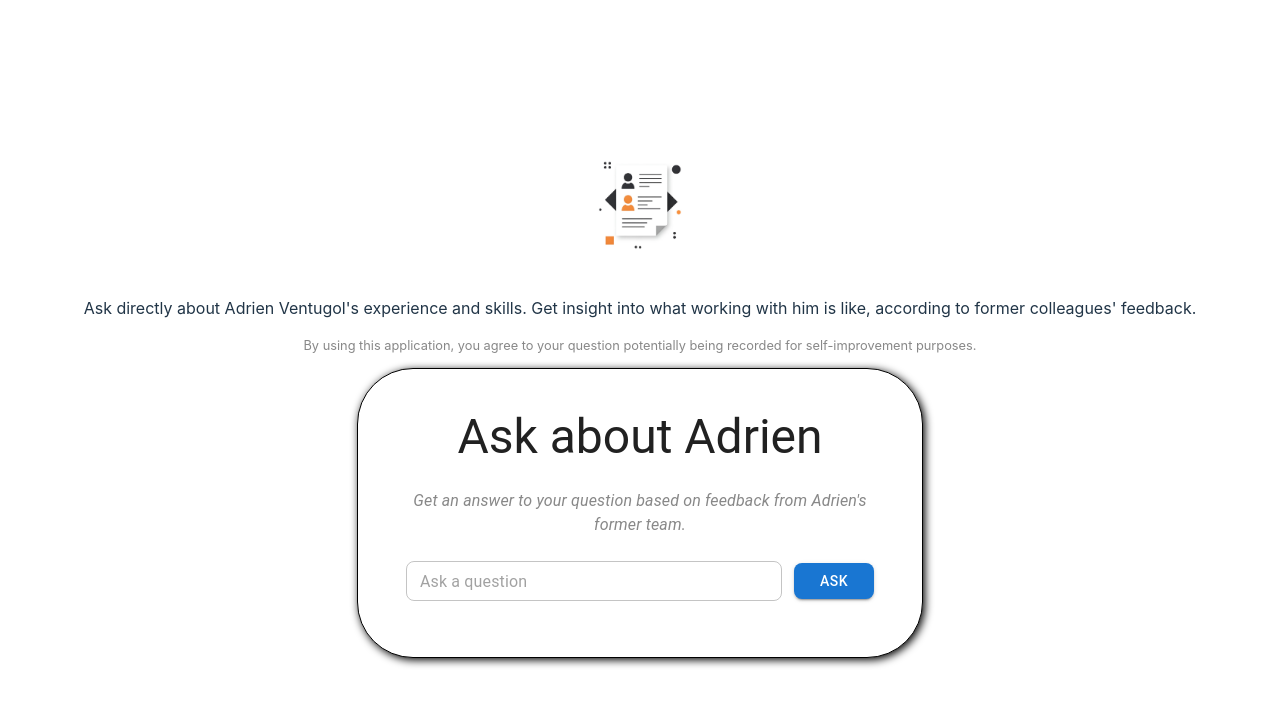
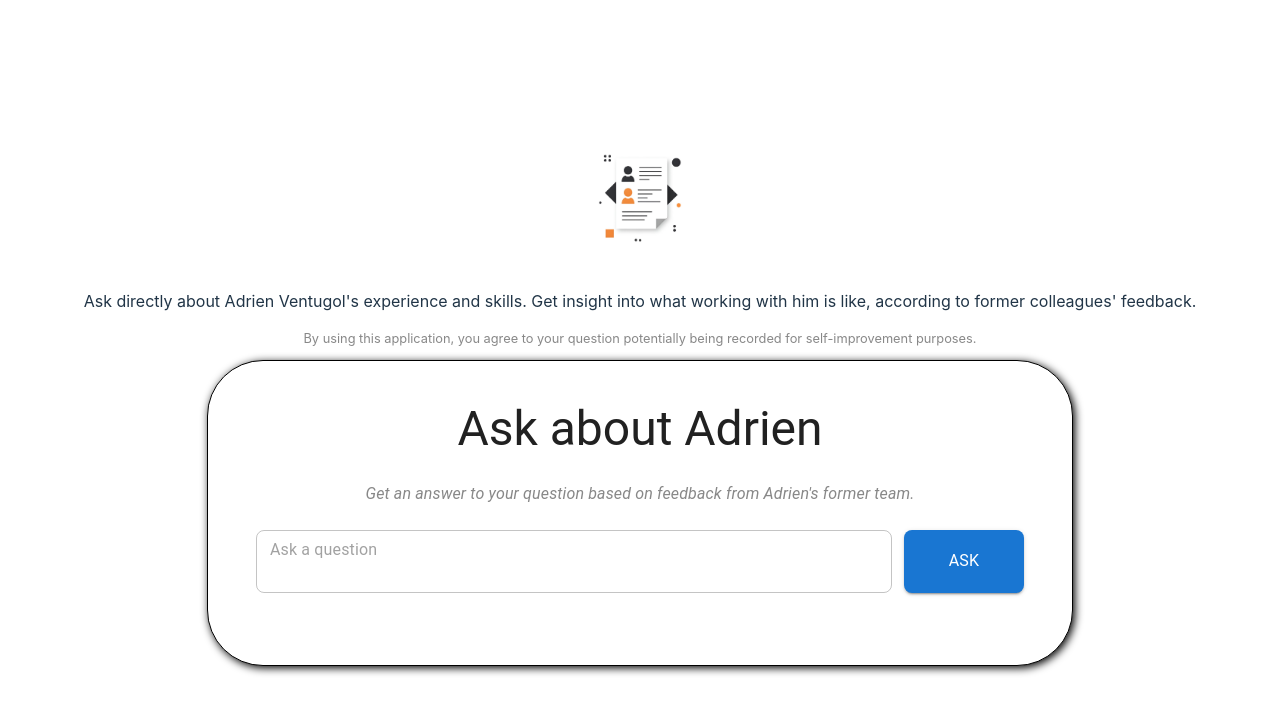
Before and after one commit to ventugol-adrien/interactive-resume, a React (Vite) app: page / in a window 1280 px wide. Shown: the top 714 px of the page. Built offline with nearby package versions, Linux system fonts and the light colour scheme.

Commit message:
feature: Improved mobile UX + implemented Learn More from highlight cards

```diff
--- a/src/App.tsx
+++ b/src/App.tsx
@@ -3,7 +3,7 @@ import "./App.css";
 import { BrowserRouter, Routes, Route } from "react-router-dom";
 import { JobFetcher } from "./components/JobFetcher";
 import { MobileProvider } from "./contexts/MobileProvider";
-import { JobProvider } from "./contexts/JobProvider";
+import { Resume } from "./components/Resume";
 
 const App: React.FC = () => {
   return (
@@ -13,12 +13,10 @@ const App: React.FC = () => {
       </div>
       <MobileProvider>
         <BrowserRouter basename={import.meta.env.BASE_URL}>
-          <JobProvider>
-            <Routes>
-              <Route path="/:id" element={<JobFetcher />} />
-              <Route path="/" element={<JobFetcher />} />
-            </Routes>
-          </JobProvider>
+          <Routes>
+            <Route path="/:id" element={<JobFetcher />} />
+            <Route path="/" element={<Resume />} />
+          </Routes>
         </BrowserRouter>
       </MobileProvider>
     </>
--- a/src/components/ChatCard.tsx
+++ b/src/components/ChatCard.tsx
@@ -1,4 +1,4 @@
-import { useContext, useState } from "react";
+import { useCallback, useContext, useState } from "react";
 import AnimatedText from "./AnimatedText";
 import {
   Box,
@@ -14,6 +14,7 @@ import { askQuestion } from "../services/askCoworkers";
 import { MobileContext } from "../contexts/MobileProvider";
 import { DisplayCard } from "./generic/DisplayCard";
 import { useAxios } from "../hooks/useAxios";
+import { Modal } from "./generic/Modal";
 
 interface ChatCardProps {
   title: string;
@@ -25,6 +26,7 @@ export const ChatCard: React.FC<ChatCardProps> = (props) => {
   const { title, placeholder, job } = props;
   const { isMobile } = useContext(MobileContext);
   const [input, setInput] = useState<string>("");
+  const [isModalVisible, setModalVisibility] = useState<boolean>(false);
   const [generating, error, response, ask] = useAxios(askQuestion, [
     input,
     job,
@@ -55,6 +57,46 @@ export const ChatCard: React.FC<ChatCardProps> = (props) => {
     return <p className="placeholder"> {placeholder}</p>;
   };
 
+  const handleLearnMore = useCallback(
+    async (title: string, content: string) => {
+      const learnMoreQuestion = `Tell me more about this topic:${title} and expand upon this content: ${content}`;
+      await ask([learnMoreQuestion, job]);
+    },
+    [ask]
+  );
+
+  const createChatbox = () => (
+    <Box sx={{ display: "flex", gap: "12px" }}>
+      <TextField
+        sx={{
+          flex: 1,
+          minWidth: isMobile ? "70vw" : "70%",
+          "& .MuiOutlinedInput-root": {
+            borderRadius: "8px",
+          },
+        }}
+        value={input}
+        onChange={handleInput}
+        placeholder="Ask a question"
+        size="small"
+        multiline
+        minRows={isMobile ? 5 : 2}
+      />
+      {isModalVisible ? null : (
+        <Button
+          onClick={() => ask([input, job])}
+          variant="contained"
+          sx={{
+            minWidth: isMobile ? "80vw" : "120px",
+            borderRadius: "8px",
+          }}
+        >
+          <Typography component="div"> Ask</Typography>
+        </Button>
+      )}
+    </Box>
+  );
+
   return (
     <Box
       sx={{
@@ -69,7 +111,7 @@ export const ChatCard: React.FC<ChatCardProps> = (props) => {
           padding: "1.5em 2em 2em 2em",
           borderRadius: "3.5em",
           border: " #000 solid 1px",
-          width: isMobile ? "90vw" : "500px",
+          width: isMobile ? "90vw" : "800px",
           boxShadow: " #000 2px 2px 8px",
           background: "#ffffff",
         }}
@@ -77,8 +119,21 @@ export const ChatCard: React.FC<ChatCardProps> = (props) => {
         <CardContent>
           <Typography variant="h3">{title}</Typography>
           <Typography variant="body1">{handleTextAnimation()}</Typography>
-          <Typography
-            component="div"
+          {isMobile ? (
+            <Button
+              onClick={() => setModalVisibility(true)}
+              variant="contained"
+              sx={{
+                minWidth: isMobile ? "80vw" : "80px",
+                borderRadius: "8px",
+              }}
+            >
+              Ask
+            </Button>
+          ) : (
+            createChatbox()
+          )}
+          <Box
             sx={{
               display: "flex",
               flexDirection: "row",
@@ -88,37 +143,16 @@ export const ChatCard: React.FC<ChatCardProps> = (props) => {
               gap: "12px",
               marginTop: "16px",
             }}
-          >
-            <TextField
-              sx={{
-                flex: 1,
-                "& .MuiOutlinedInput-root": {
-                  borderRadius: "8px",
-                },
-              }}
-              value={input}
-              onChange={handleInput}
-              placeholder="Ask a question"
-              size="small"
-            />
-            <Button
-              onClick={ask}
-              variant="contained"
-              sx={{
-                minWidth: isMobile ? "80vw" : "80px",
-                borderRadius: "8px",
-              }}
-            >
-              Ask
-            </Button>
-          </Typography>
+          ></Box>
         </CardContent>
       </Card>
       <Box
         sx={{
           width: isMobile ? "90vw" : "1200px",
           display: "flex",
+          gap: "12px",
           flexDirection: isMobile ? "column" : "row",
+          alignItems: isMobile ? "center" : "stretch",
           opacity: generating || response ? 1 : 0,
           transform:
             generating || response ? "translateY(0)" : "translateY(30px)",
@@ -132,12 +166,23 @@ export const ChatCard: React.FC<ChatCardProps> = (props) => {
               <DisplayCard
                 key={index}
                 title={title}
-                content={content}
+                content={
+                  <>
+                    <Typography component="p">{content}</Typography>
+                    <Button
+                      sx={{ justifySelf: "baseline" }}
+                      onClick={() => handleLearnMore(title, content)}
+                    >
+                      Learn More
+                    </Button>
+                  </>
+                }
                 sx={{
-                  width:
-                    Math.floor(
-                      100 / ((response?.highlightCards?.length || 0) + 1)
-                    ) + "%",
+                  width: isMobile
+                    ? "70vw"
+                    : Math.floor(
+                        100 / ((response?.highlightCards?.length || 0) + 1)
+                      ) + "%",
                   padding: "1em 1.5em 1.5em 1.5em",
                   borderRadius: "0.5em",
                   animation: "ease-in-out 3s",
@@ -166,6 +211,22 @@ export const ChatCard: React.FC<ChatCardProps> = (props) => {
               }
             })}
       </Box>
+      <Modal
+        sx={{ minWidth: "70vw", minHeight: "70vh" }}
+        open={isModalVisible && isMobile}
+        actions={[
+          {
+            onClick: async () => {
+              setModalVisibility(false);
+              await ask();
+            },
+            children: "Send",
+            sx: { width: "30vw", height: "5vh" },
+          },
+        ]}
+      >
+        {createChatbox()}
+      </Modal>
     </Box>
   );
 };
--- a/src/components/generic/DisplayCard.tsx
+++ b/src/components/generic/DisplayCard.tsx
@@ -20,6 +20,7 @@ const BaseDisplayCard: React.FC<DisplayCardProps> = ({
             display: "flex",
             flexDirection: "column",
             justifyContent: "space-around",
+            gap: "8px",
           }}
         >
           {title ? <Typography variant="h6">{title}</Typography> : ""}
--- /dev/null
+++ b/src/components/generic/Modal.tsx
@@ -0,0 +1,35 @@
+import {
+  Button,
+  ButtonProps,
+  Dialog,
+  DialogActions,
+  DialogContent,
+  DialogProps,
+} from "@mui/material";
+import { memo } from "react";
+
+interface BaseModalProps extends DialogProps {
+  actions: ButtonProps[];
+}
+const BaseModal: React.FC<BaseModalProps> = ({
+  children,
+  actions,
+  ...dialogProps
+}) => {
+  return (
+    <>
+      <Dialog {...dialogProps}>
+        <DialogContent>{children}</DialogContent>
+        <DialogActions>
+          {actions.map(({ children, ...props }, index) => (
+            <Button key={index} {...props}>
+              {children}
+            </Button>
+          ))}
+        </DialogActions>
+      </Dialog>
+    </>
+  );
+};
+
+export const Modal = memo(BaseModal);
--- a/src/hooks/useAxios.ts
+++ b/src/hooks/useAxios.ts
@@ -7,18 +7,28 @@ export const useAxios = <F extends (...args: any[]) => Promise<any>>(
   const [loading, setLoading] = useState<boolean>(false);
   const [error, setError] = useState<unknown | undefined>();
   const [data, setData] = useState<Awaited<ReturnType<F>>>();
-  const trigger = useCallback(async () => {
-    try {
+  const trigger = useCallback(
+    async (runtimeParms?: Parameters<F>) => {
       setLoading(true);
       setData(undefined);
+      try {
+        if (runtimeParms) {
+          const response = await apiCall(...runtimeParms);
+          setData(response);
+          setError(undefined);
+        } else {
           const response = await apiCall(...parameters);
           setData(response);
+          setError(undefined);
+        }
       } catch (err) {
         setError(err);
       } finally {
         setLoading(false);
       }
-  }, [apiCall, ...parameters]);
+    },
+    [apiCall, ...parameters]
+  );
 
   return [loading, error, data, trigger] as const;
 };
```
Lines whose indentation alone changed are shown as unchanged.
